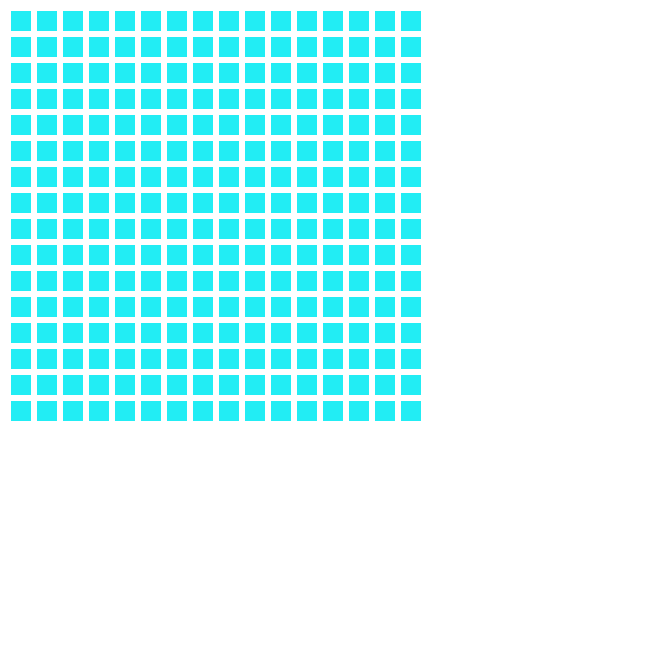
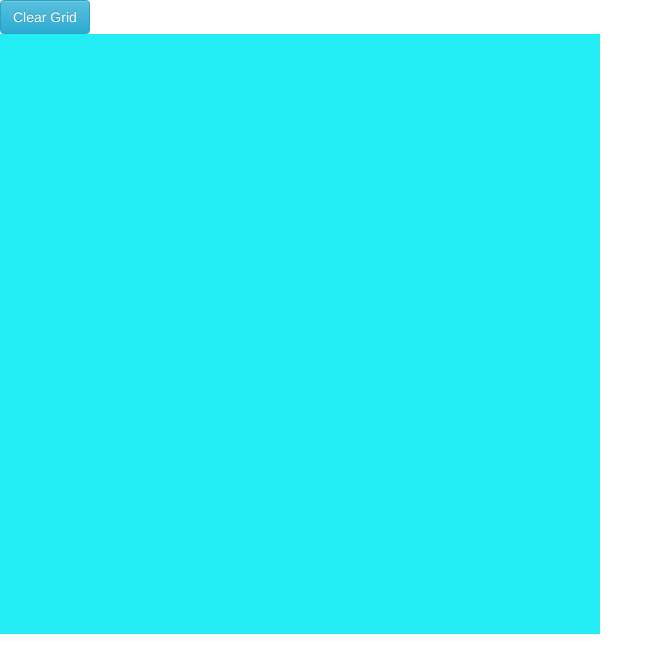
Before and after one commit to come2thecabaret/odinProject_project_JS-jQuery, a plain HTML site: page index.html in a window 1280 px wide. Shown: the whole page, without its empty margins (0-663 px from the left). Drawn offline with nearby package versions, Linux system fonts and the light colour scheme.

Commit message:
grid and reset working without resizing

```diff
--- a/index.html
+++ b/index.html
@@ -4,9 +4,18 @@
 <head>
   <script src="https://ajax.googleapis.com/ajax/libs/jquery/1.11.0/jquery.min.js"></script>
   <script src="script.js"></script>
+  <!-- Latest compiled and minified CSS -->
+  <link rel="stylesheet" href="https://maxcdn.bootstrapcdn.com/bootstrap/3.3.7/css/bootstrap.min.css" integrity="sha384-BVYiiSIFeK1dGmJRAkycuHAHRg32OmUcww7on3RYdg4Va+PmSTsz/K68vbdEjh4u" crossorigin="anonymous">
+<!-- Optional theme -->
+  <link rel="stylesheet" href="https://maxcdn.bootstrapcdn.com/bootstrap/3.3.7/css/bootstrap-theme.min.css" integrity="sha384-rHyoN1iRsVXV4nD0JutlnGaslCJuC7uwjduW9SVrLvRYooPp2bWYgmgJQIXwl/Sp" crossorigin="anonymous">
+<!-- Latest compiled and minified JavaScript -->
+  <script src="https://maxcdn.bootstrapcdn.com/bootstrap/3.3.7/js/bootstrap.min.js" integrity="sha384-Tc5IQib027qvyjSMfHjOMaLkfuWVxZxUPnCJA7l2mCWNIpG9mGCD8wGNIcPD7Txa" crossorigin="anonymous"></script>
   <link rel="stylesheet" href="style.css" />
 </head>
 <body>
+  <div id="clear">
+    <button class="btn btn-info">Clear Grid</button>
+  </div>
   <div id="gridContainer">
 
   </div>
--- a/script.js
+++ b/script.js
@@ -1,10 +1,23 @@
 $(document).ready(function() {
-  var square = $("<div class='square'>i</div>");
-  for (i = 0; i < 16; i++) {
-    $("<div class='row' id='" + i + "'></div>").appendTo('#gridContainer');
-    for (j = 0; j < 16; j++) {
-      $("<div class='square'>").appendTo('#gridContainer > #' + i);
+  var dim = 20;
+  var drawGrid = function(dim) {
+    for (i = 0; i < dim; i++) {
+      $("<div class='squareRow' id='" + i + "'></div>").appendTo('#gridContainer');
+      for (j = 0; j < dim; j++) {
+        var square = $("<div class='square'></div>");
+        $(square).appendTo('#gridContainer > #' + i);
+      }
     }
+  };
 
-  }
+  $("#clear button").click(function(){
+    $("#gridContainer .square").removeClass('toggled');
+    var dimensions = prompt("How many squares horizontally and vertically should the new grid contain?");
+    drawGrid(dimensions);
+  });
+  drawGrid(dim);
+  $(".square").hover(function(){
+    console.log("hover");
+    $(this).addClass("toggled");
+  });
 });
--- a/style.css
+++ b/style.css
@@ -1,13 +1,15 @@
 
 #gridContainer .square {
   display: inline-block;
-  width: 20px;
-  height: 20px;
+  width: 30px;
+  height: 30px;
   background-color: rgb(34, 237, 244);
-  margin: 3px;
 }
-#gridContainer .row {
+#gridContainer .squareRow {
   margin: 0;
   padding: 0;
-  height: 26px;
+  height: 30px;
 }
+.toggled {
+  background-color: rgb(212, 55, 55) !important;
+}
```
